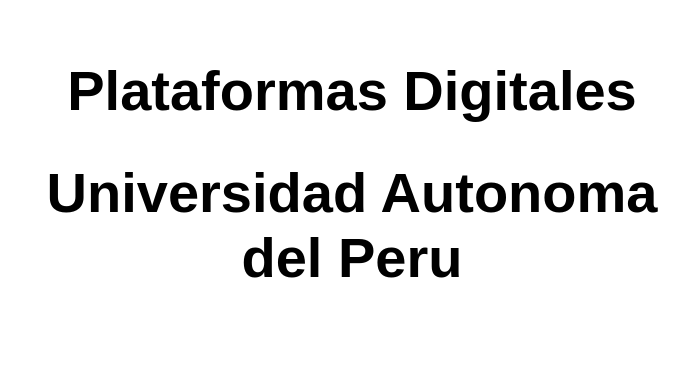
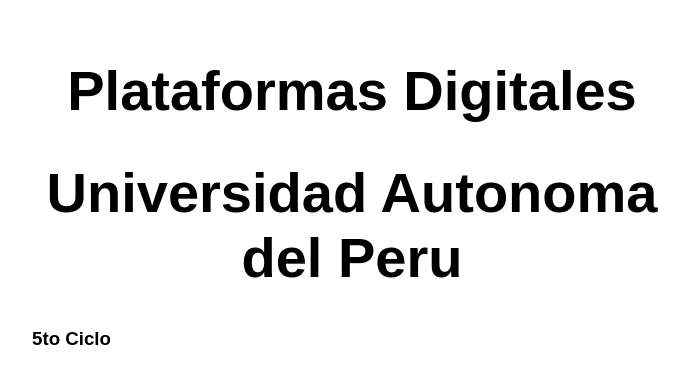
Before and after one commit to juxn-vx97/repositorio-1, a website: page src/index.html in a window 1280 px wide. Shown: the whole page, without its empty margins (288-977 px from the left). Drawn offline with Linux system fonts and the light colour scheme.

Commit message:
Update index.html

```diff
--- a/src/index.html
+++ b/src/index.html
@@ -12,6 +12,7 @@
   <main>
     <h1> Plataformas Digitales</h1>
     <h1> Universidad Autonoma del Peru <h1>
+      <h3>  5to Ciclo    <h3>
   </main>
 </body>
 
```
